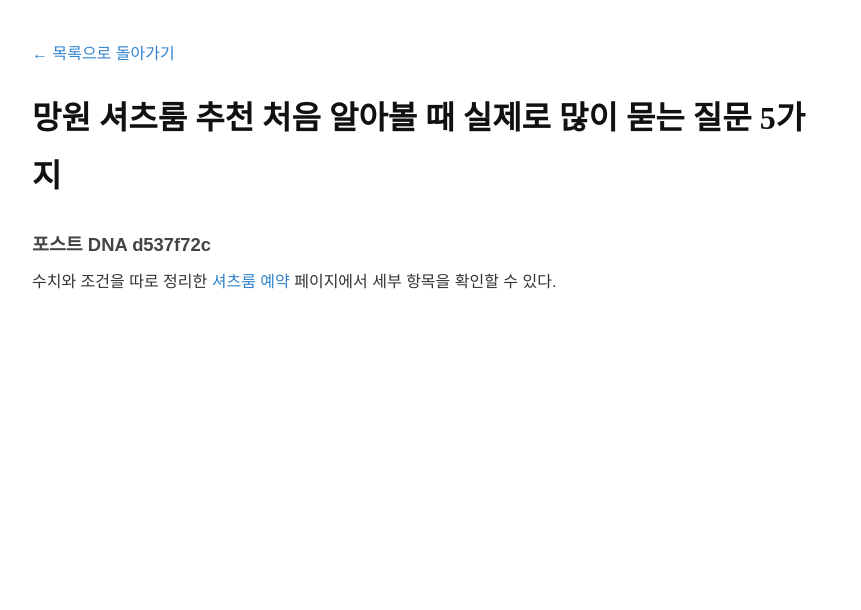
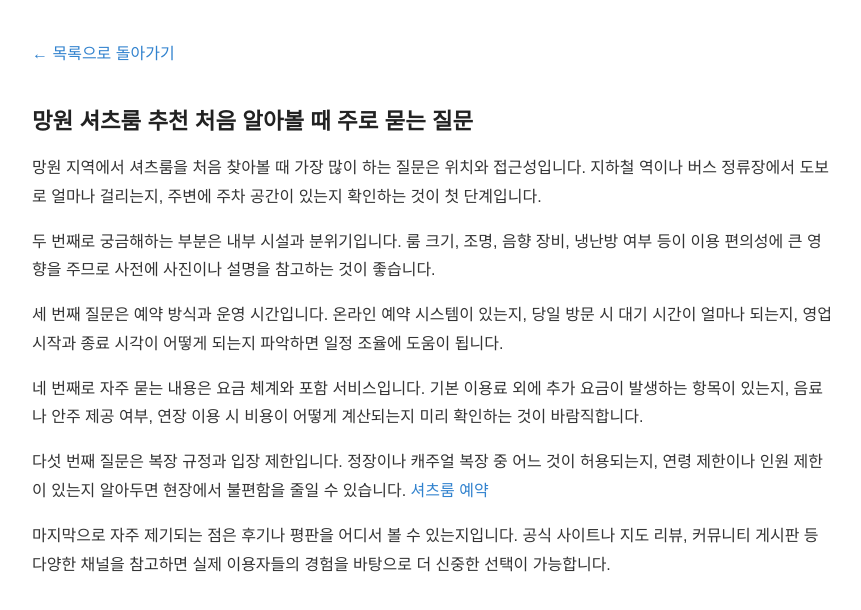
Before and after one commit to dydrkrtks7-cmd/bp-t3b06-mw-shirts-rc, a plain HTML site: page posts/qa-002-qhdlwv.html in a window 1280 px wide. Shown: the whole page, without its empty margins (208-1069 px from the left). Drawn offline with Linux system fonts and the light colour scheme.

Commit message:
fix: 프롬프트 유출·한자 조각·반복 파손 제거 (1 files)

```diff
--- a/posts/qa-002-qhdlwv.html
+++ b/posts/qa-002-qhdlwv.html
@@ -20,12 +20,13 @@
     <a href="../index.html">← 목록으로 돌아가기</a>
   </header>
   <main>
-    <h1>망원 셔츠룸 추천 처음 알아볼 때 실제로 많이 묻는 질문 5가지</h1>
-    <article>
-      <h3>포스트 DNA d537f72c</h3>
-
-
-      <p>수치와 조건을 따로 정리한 <a class="anchor-link" href="https://maphoshirts.today/" data-bpaas-link-target="t1-shirtsroom-shop">셔츠룸 예약</a> 페이지에서 세부 항목을 확인할 수 있다.</p>
-    </main>
+<h2>망원 셔츠룸 추천 처음 알아볼 때 주로 묻는 질문</h2>
+<p>망원 지역에서 셔츠룸을 처음 찾아볼 때 가장 많이 하는 질문은 위치와 접근성입니다. 지하철 역이나 버스 정류장에서 도보로 얼마나 걸리는지, 주변에 주차 공간이 있는지 확인하는 것이 첫 단계입니다.</p>
+<p>두 번째로 궁금해하는 부분은 내부 시설과 분위기입니다. 룸 크기, 조명, 음향 장비, 냉난방 여부 등이 이용 편의성에 큰 영향을 주므로 사전에 사진이나 설명을 참고하는 것이 좋습니다.</p>
+<p>세 번째 질문은 예약 방식과 운영 시간입니다. 온라인 예약 시스템이 있는지, 당일 방문 시 대기 시간이 얼마나 되는지, 영업 시작과 종료 시각이 어떻게 되는지 파악하면 일정 조율에 도움이 됩니다.</p>
+<p>네 번째로 자주 묻는 내용은 요금 체계와 포함 서비스입니다. 기본 이용료 외에 추가 요금이 발생하는 항목이 있는지, 음료나 안주 제공 여부, 연장 이용 시 비용이 어떻게 계산되는지 미리 확인하는 것이 바람직합니다.</p>
+<p>다섯 번째 질문은 복장 규정과 입장 제한입니다. 정장이나 캐주얼 복장 중 어느 것이 허용되는지, 연령 제한이나 인원 제한이 있는지 알아두면 현장에서 불편함을 줄일 수 있습니다. <a class="anchor-link" href="https://maphoshirts.today/" data-bpaas-link-target="t1-shirtsroom-shop">셔츠룸 예약</a></p>
+<p>마지막으로 자주 제기되는 점은 후기나 평판을 어디서 볼 수 있는지입니다. 공식 사이트나 지도 리뷰, 커뮤니티 게시판 등 다양한 채널을 참고하면 실제 이용자들의 경험을 바탕으로 더 신중한 선택이 가능합니다.</p>
+</main>
 </body>
 </html>
```
